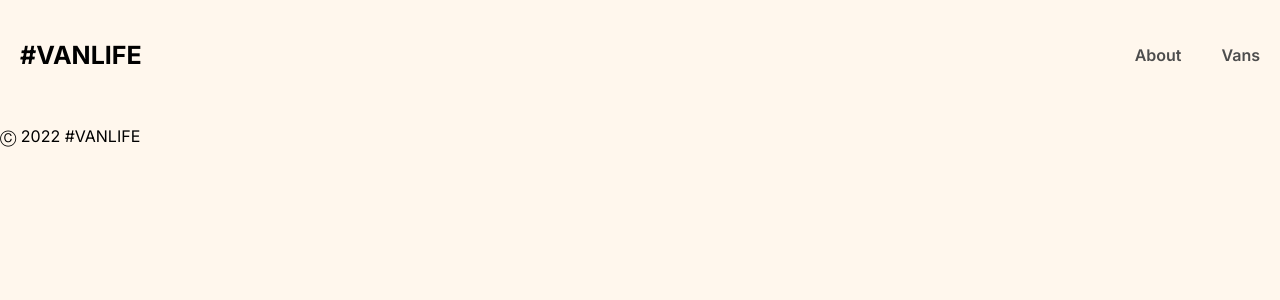
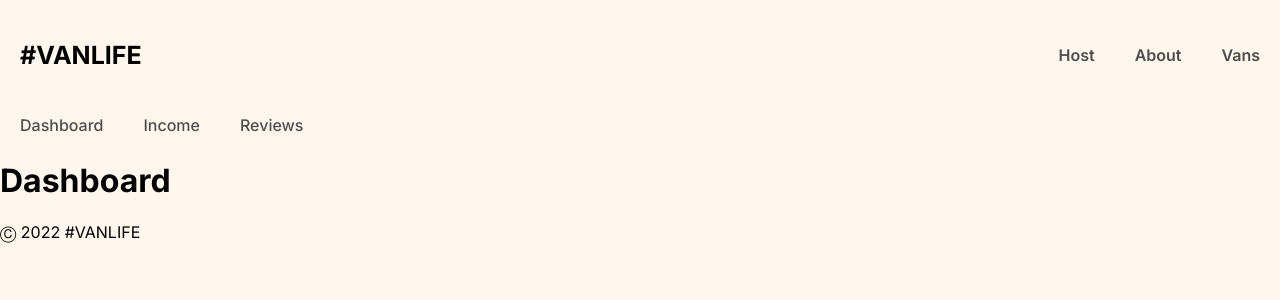
Before and after one commit to GKiant/23-vanlife-app, a React (Vite) app: page /host in a window 1280 px wide. Shown: the top 300 px of the page. Built offline with nearby package versions, Linux system fonts and the light colour scheme; what miragejs would draw is missing.

Commit message:
added host tab, improved css and routing

```diff
--- a/src/App.jsx
+++ b/src/App.jsx
@@ -1,31 +1,32 @@
-import { BrowserRouter, Routes, Route, Link } from "react-router-dom";
+import { BrowserRouter, Routes, Route } from "react-router-dom";
 import Home from "./pages/Home";
 import About from "./pages/About";
-import Vans from "./pages/Vans";
-import VanDetails from "./pages/VanDetails";
-import Footer from "./components/Footer";
+import Vans from "./pages/Vans/Vans";
+import VanDetails from "./pages/Vans/VanDetails";
+import Layout from "./components/Layout";
+import HostLayout from "./components/HostLayout";
+import Dashboard from "./pages/Host/Dashboard";
+import Income from "./pages/Host/Income";
+import Reviews from "./pages/Host/Reviews";
 
 import "./server";
 
 function App() {
   return (
     <BrowserRouter>
-      <header>
-        <Link className="site-logo" to="/">
-          #VanLife
-        </Link>
-        <nav>
-          <Link to="/about">About</Link>
-          <Link to="/vans">Vans</Link>
-        </nav>
-      </header>
       <Routes>
-        <Route exact path="/" element={<Home />} />
-        <Route path="/about" element={<About />} />
-        <Route path="/vans" element={<Vans />} />
-        <Route path="/vans/:id" element={<VanDetails />} />
+        <Route path="/" element={<Layout />}>
+          <Route index element={<Home />} />
+          <Route path="about" element={<About />} />
+          <Route path="vans" element={<Vans />} />
+          <Route path="vans/:id" element={<VanDetails />} />
+          <Route path="host" element={<HostLayout />}>
+            <Route index element={<Dashboard />} />
+            <Route path="income" element={<Income />} />
+            <Route path="reviews" element={<Reviews />} />
+          </Route>
+        </Route>
       </Routes>
-      <Footer />
     </BrowserRouter>
   );
 }
--- /dev/null
+++ b/src/components/Header.jsx
@@ -0,0 +1,18 @@
+import { Link } from "react-router-dom";
+
+const Header = () => {
+  return (
+    <header>
+      <Link className="site-logo" to="/">
+        #VanLife
+      </Link>
+      <nav>
+        <Link to="/host">Host</Link>
+        <Link to="/about">About</Link>
+        <Link to="/vans">Vans</Link>
+      </nav>
+    </header>
+  );
+};
+
+export default Header;
--- /dev/null
+++ b/src/components/HostLayout.jsx
@@ -0,0 +1,16 @@
+import { Link, Outlet } from "react-router-dom";
+
+const HostLayout = () => {
+  return (
+    <>
+      <nav className="host-nav">
+        <Link to="/host">Dashboard</Link>
+        <Link to="/host/income">Income</Link>
+        <Link to="/host/reviews">Reviews</Link>
+      </nav>
+      <Outlet />
+    </>
+  );
+};
+
+export default HostLayout;
--- /dev/null
+++ b/src/components/Layout.jsx
@@ -0,0 +1,15 @@
+import { Outlet } from "react-router-dom";
+import Header from "./Header";
+import Footer from "./Footer";
+
+const Layout = () => {
+  return (
+    <div>
+      <Header />
+      <Outlet />
+      <Footer />
+    </div>
+  );
+};
+
+export default Layout;
--- a/src/index.css
+++ b/src/index.css
@@ -277,3 +277,20 @@
   color: white;
   font-size: 1.125rem;
 }
+
+.host-nav {
+  display: flex;
+}
+
+.host-nav a {
+  text-decoration: none;
+  color: #4d4d4d;
+  font-weight: 500;
+  padding: 5px 20px;
+}
+
+.host-nav a:hover {
+  color: #161616;
+  text-decoration: underline;
+  font-weight: 600;
+}
--- /dev/null
+++ b/src/pages/Host/Dashboard.jsx
@@ -0,0 +1,12 @@
+import { Link, Outlet } from "react-router-dom";
+import Income from "./Income";
+
+const Dashboard = () => {
+  return (
+    <div>
+      <h1>Dashboard</h1>
+    </div>
+  );
+};
+
+export default Dashboard;
--- /dev/null
+++ b/src/pages/Host/Income.jsx
@@ -0,0 +1,7 @@
+import { Link } from "react-router-dom";
+
+const Income = () => {
+  return <h1>Income</h1>;
+};
+
+export default Income;
--- /dev/null
+++ b/src/pages/Host/Reviews.jsx
@@ -0,0 +1,7 @@
+import { Link } from "react-router-dom";
+
+const Reviews = () => {
+  return <h1>Reviews</h1>;
+};
+
+export default Reviews;
```
Also changed, not shown: src/pages/Vans/VanDetails.jsx (renamed from src/pages/VanDetails.jsx), src/pages/Vans/Vans.jsx (renamed from src/pages/Vans.jsx).
